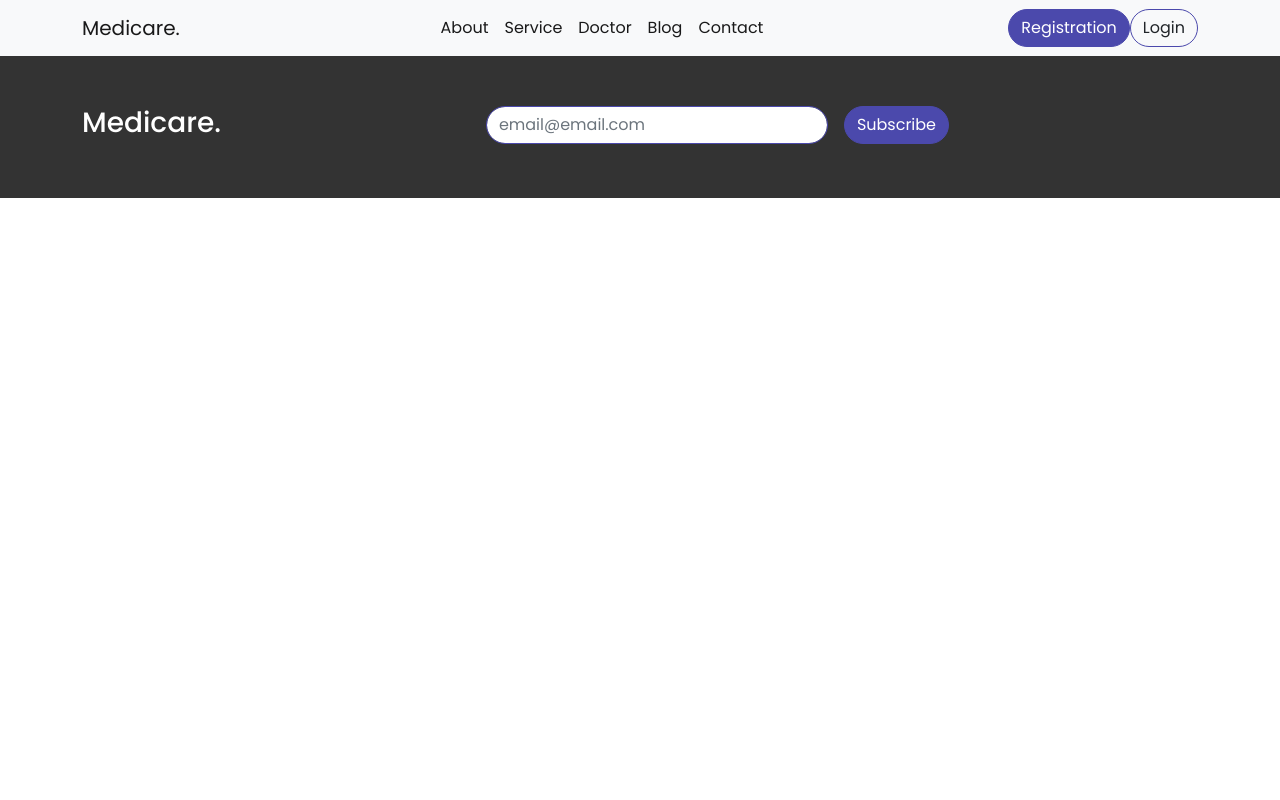
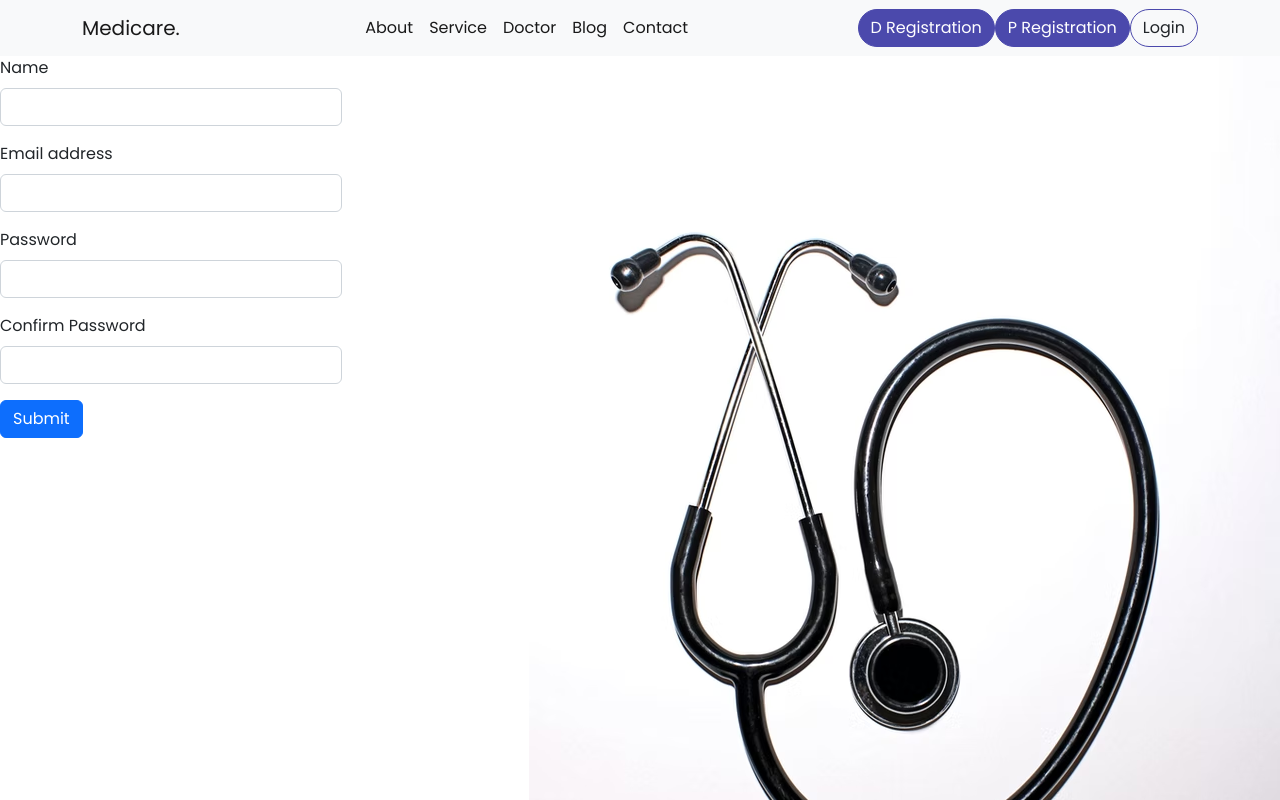
Before and after one commit to ZiadAbdulBari/medicare-frontend, a Nuxt app: page /registration/doctor in a window 1280 px wide. Shown: the top 800 px of the page. Built offline with nearby package versions, Linux system fonts and the light colour scheme.

Commit message:
reg api done

```diff
--- a/components/Header/header.vue
+++ b/components/Header/header.vue
@@ -26,7 +26,8 @@
                     </ul>
                 </div>
                 <div>
-                    <button class="btn bg-color bordered-round">Registration</button>
+                    <nuxt-link to="/registration/doctor" class="btn bg-color bordered-round"> D Registration</nuxt-link>
+                    <nuxt-link to="/registration/patient" class="btn bg-color bordered-round"> P Registration</nuxt-link>
                     <button class="btn bordered bordered-round">Login</button>
                 </div>
             </div>
--- a/nuxt.config.js
+++ b/nuxt.config.js
@@ -41,7 +41,9 @@ export default {
   modules: [
     '@nuxtjs/axios',
   ],
-
+  axios: {
+    baseURL : "http://localhost:4000/"
+  },
   // Build Configuration: https://go.nuxtjs.dev/config-build
   build: {
   }
--- a/pages/index.vue
+++ b/pages/index.vue
@@ -299,9 +299,9 @@
                     <div class="feedback">
                       <p>“Using Medicare has enabled me to grow my private practice and offer therapeutic services to clients throughout California. The technology is excellent and very user friendly. I would recommend Medicare to any practicing clinician.”</p>
                     </div>
-                    <div class="d-flex align-items-center">
+                    <div class="d-flex">
                       <div class="user-img"></div>
-                      <div class="ms-3">
+                      <div class="ms-3 align-self-center">
                         <h5 class="user-name">Ziad Abdul Bari</h5>
                         <p class="possition">Dentist</p>
                       </div>
--- /dev/null
+++ b/pages/registration/_index.vue
@@ -0,0 +1,64 @@
+<template>
+    <div class="d-flex">
+        <div class="reg_form">
+            <form>
+                <div class="mb-3">
+                    <label for="exampleInputEmail1" class="form-label">Name</label>
+                    <input type="text" class="form-control" v-model="name" id="exampleInputEmail1" aria-describedby="emailHelp">
+                    <!-- <div id="emailHelp" class="form-text">We'll never share your email with anyone else.</div> -->
+                </div>
+                <div class="mb-3">
+                    <label for="exampleInputEmail1" class="form-label">Email address</label>
+                    <input type="email" class="form-control" v-model="email" id="exampleInputEmail1" aria-describedby="emailHelp">
+                    <!-- <div id="emailHelp" class="form-text">We'll never share your email with anyone else.</div> -->
+                </div>
+                <div class="mb-3">
+                    <label for="exampleInputPassword1" class="form-label">Password</label>
+                    <input type="password" class="form-control" v-model="password" id="exampleInputPassword1">
+                </div>
+                <div class="mb-3">
+                    <label for="exampleInputPassword1" class="form-label">Confirm Password</label>
+                    <input type="password" class="form-control" v-model="confirm_password" id="exampleInputPassword1">
+                </div>
+                <button type="submit" class="btn btn-primary" @click.prevent="registration()">Submit</button>
+            </form>
+        </div>
+        <div class="reg_img ms-auto">
+            <img src="~/static/images/d_reg_img.png" alt="">
+        </div>
+    </div>
+</template>
+
+<script>
+    export default {
+        data(){
+            return{
+                name:"",
+                email:'',
+                password:'',
+                confirm_password:"",
+                params: this.$route.params.index,
+            }
+        },
+        methods:{
+            registration(){
+                let url = "user/registration/"+this.params;
+                let data = {
+                    name: this.name,
+                    email: this.email,
+                    password: this.password,
+                }
+                this.$axios.post(url,data).then(resp=>{
+                    console.log(resp);
+                }).catch(err => {
+                    console.log(err);
+                })
+
+            }
+        }
+    }
+</script>
+
+<style>
+
+</style>
```
Also changed, not shown: static/images/d_reg_img.png (added).
